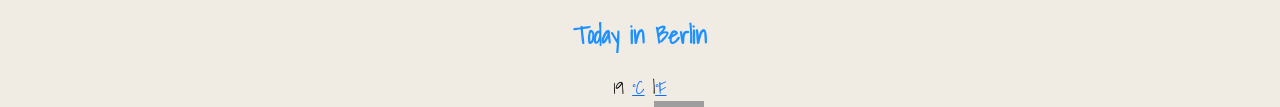
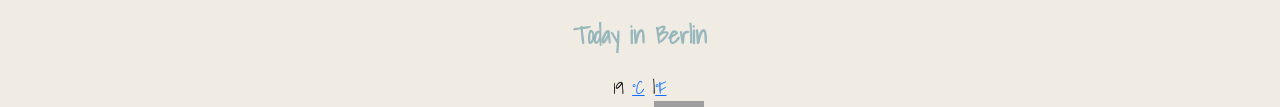
Before and after one commit to Deezledee/Weather-App-Diana-K, a website built with Parcel: page index.html in a window 1280 px wide. Shown: the part 221-328 px from the top of the page. Built offline with nearby package versions, Linux system fonts and the light colour scheme; grey boxes are pictures that could not be loaded; a web font is replaced by a local one.

Commit message:
Changing h2 color in CSS

```diff
--- a/src/styles.css
+++ b/src/styles.css
@@ -43,7 +43,7 @@ h2 {
   display: block;
   text-align: center;
   margin: 0 auto;
-  color: dodgerblue;
+  color: rgba(46, 119, 141, 0.459);
   font-family: "Shadows Into Light", cursive;
   font-size: x-large;
   font-weight: bold;
```
